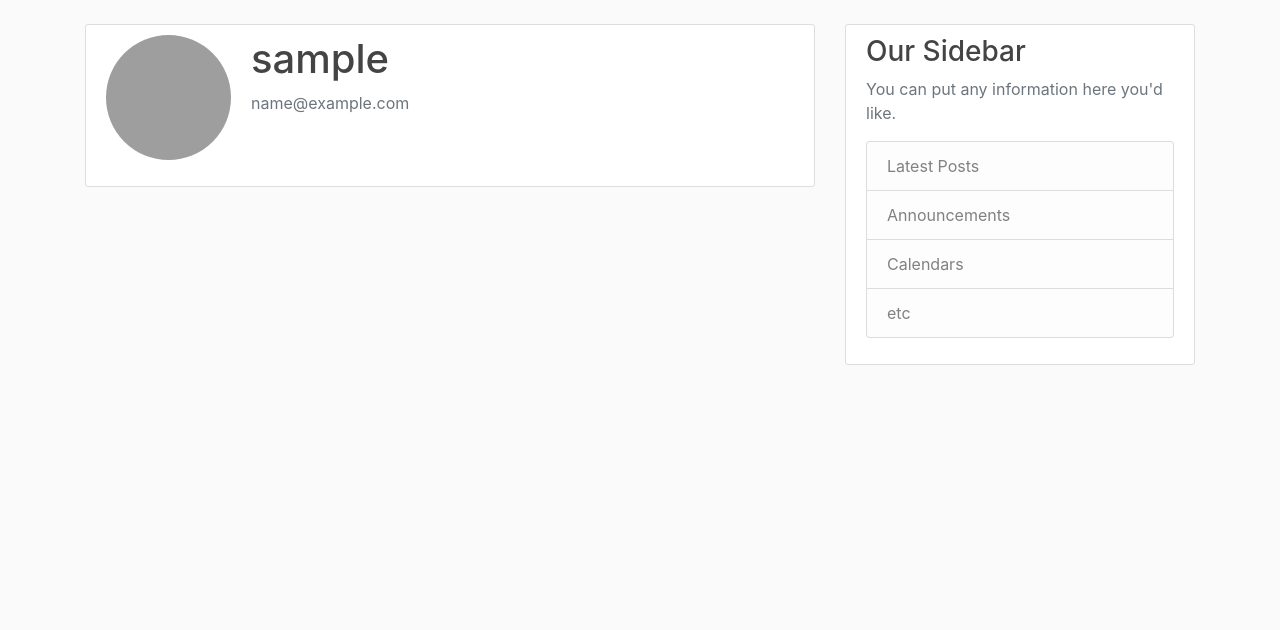
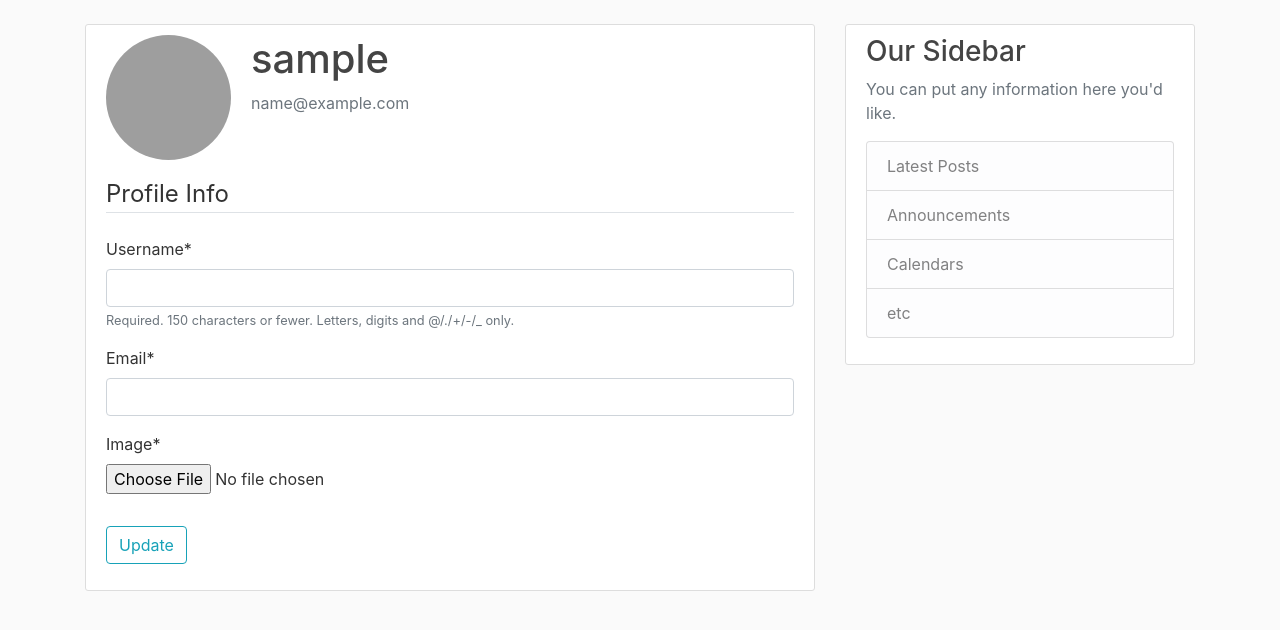
Before and after one commit to banji220/django_app, a Django app: page /profile/ in a window 1280 px wide. Shown: the part 56-686 px from the top of the page. Run offline with Django 3.2, Linux system fonts and the light colour scheme; the visitor is signed in with stand-in values (Sample User, id 1); some libraries are stand-ins or nearby versions; grey boxes are pictures that could not be loaded.

Commit message:
Added new features

```diff
--- a/django_project/users/templates/users/profile.html
+++ b/django_project/users/templates/users/profile.html
@@ -10,6 +10,19 @@
                 <p class="text-secondary"> {{ user.email }} </p>
             </div>
         </div>
-        <!-- FROM HERE -->
+        <form method="POST" enctype="multipart/form-data">
+            {% csrf_token %}
+            <fieldset class="form-group">
+                <legend class="border-bottom mb-4">Profile Info</legend>
+
+                <!-- This is the form that we created in the dictionary in users/views.py in the register() function -->
+                <!-- {{ form.as_p }}, it means render form as a paragraph(in paragraph <p></p> tag)!" -->
+                {{ u_form|crispy }}
+                {{ p_form|crispy }}
+            </fieldset>
+            <div class="form-group">
+                <button class="btn btn-outline-info" type="submit">Update</button>
+            </div>
+        </form>
     </div>
 {% endblock content %}
--- a/django_project/users/views.py
+++ b/django_project/users/views.py
@@ -1,7 +1,7 @@
 from django.shortcuts import render, redirect
 from django.contrib import messages
 from django.contrib.auth.decorators import  login_required
-from .forms import UserRegisterForm
+from .forms import UserRegisterForm, UserUpdateForm, ProfileUpdateForm
 
 def register(request):
     if request.method == "POST":
@@ -18,4 +18,12 @@ def register(request):
 
 @login_required
 def profile(request):
-    return render(request, "users/profile.html")
+    user_update_form = UserUpdateForm()
+    image_profile_update_form = ProfileUpdateForm()
+
+    context = {
+        "u_form": user_update_form,
+        "p_form": image_profile_update_form,
+    }
+
+    return render(request, "users/profile.html", context)
```
